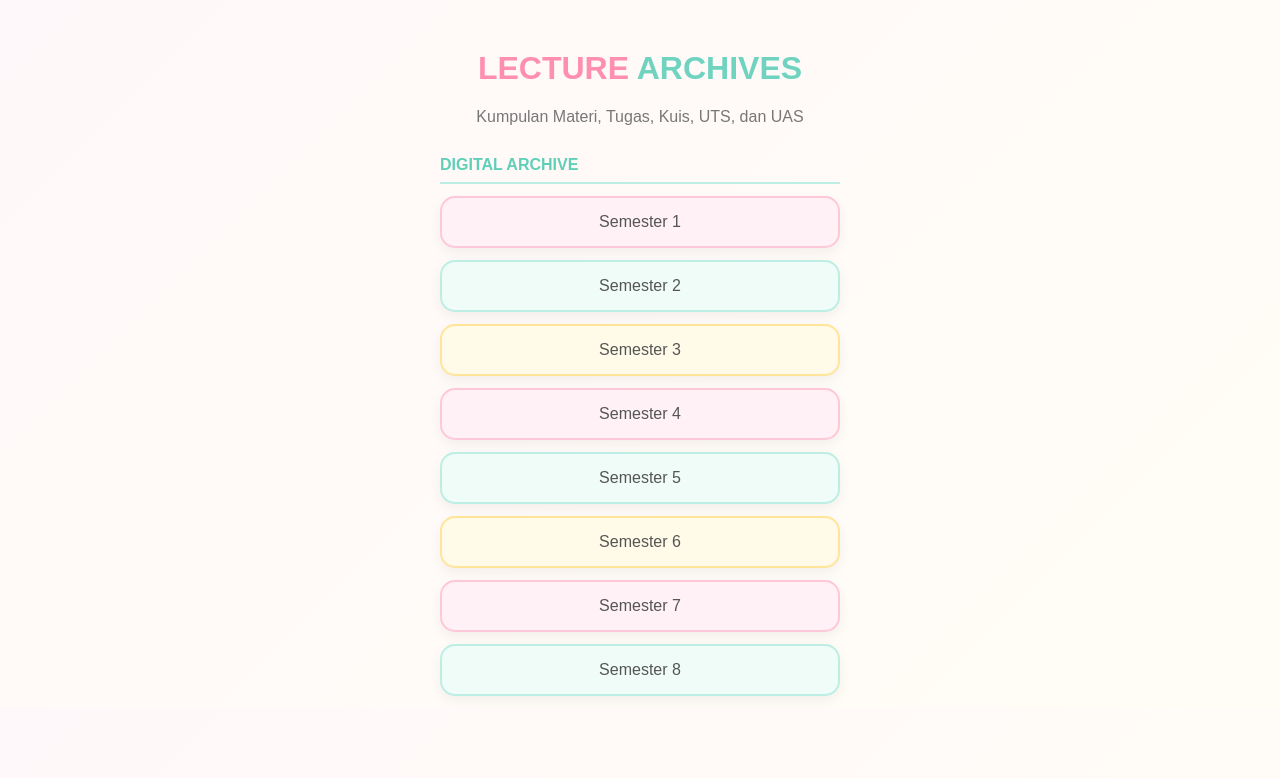
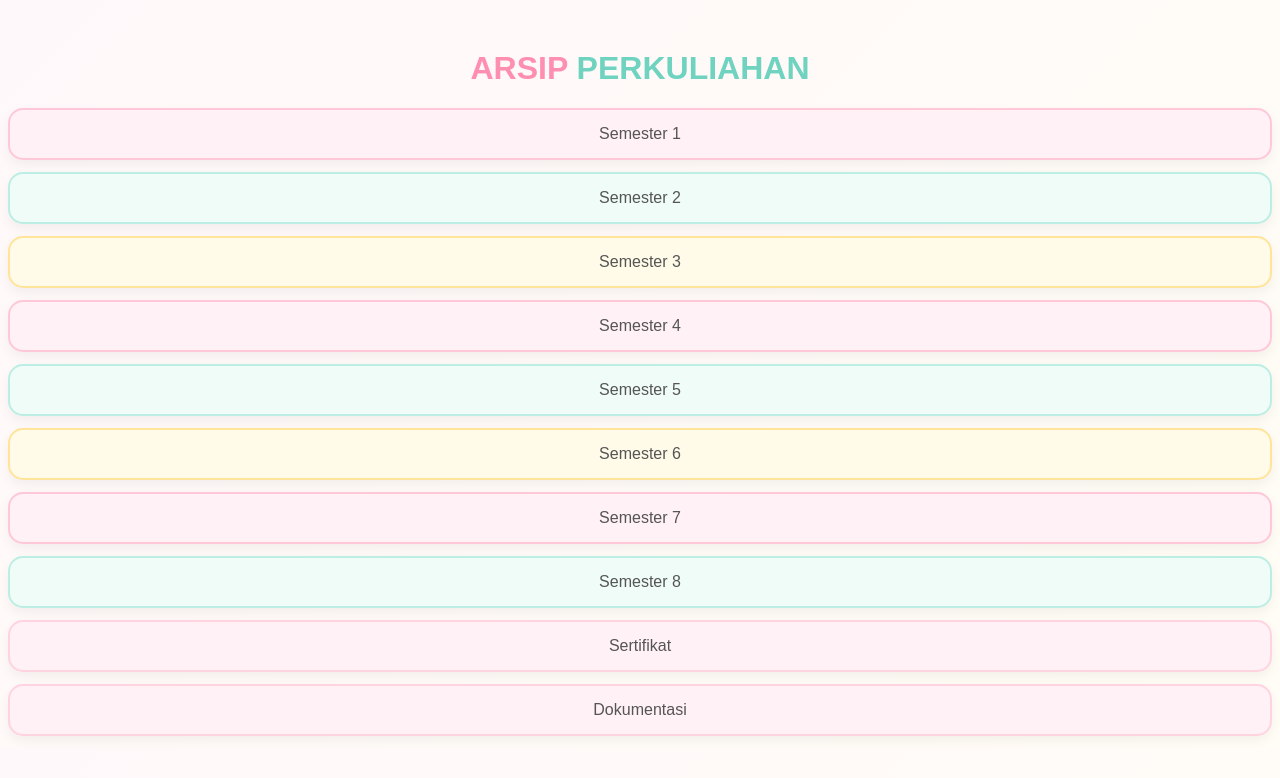
Before and after one commit to Luqyana79/Lecture-Archives-Naufal-Statistika-Unsoed, a plain HTML site: page index.html in a window 1280 px wide. Drawn offline with Linux system fonts and the light colour scheme.

Commit message:
Modify index.html with new content and links
Updated title and added new links for certificates and documentation.

```diff
--- a/index.html
+++ b/index.html
@@ -2,7 +2,7 @@
 <html lang="en">
 <head>
   <meta charset="UTF-8">
-  <title>Arsip Perkuliahan</title>
+  <title>Arsip Perkuliahan Naufal</title>
   <style>
     body {
       background: linear-gradient(135deg, #FFF8FA, #FFFDF5);
@@ -83,12 +83,7 @@
 </head>
 <body>
 
-  <h1>LECTURE <span class="highlight">ARCHIVES</span></h1>
-  <p>Kumpulan Materi, Tugas, Kuis, UTS, dan UAS</p>
-
-  <div class="container">
-
-    <div class="section-title">DIGITAL ARCHIVE</div>
+  <h1>ARSIP <span class="highlight">PERKULIAHAN</span></h1>
 
     <a class="card" href="https://drive.google.com/drive/folders/1nkO-HkK7DzjeOtqjJkfISKQmOjttzfps" target="_blank">
       Semester 1
@@ -122,6 +117,14 @@
       Semester 8
     </a>
 
+      <a class="card" href="https://drive.google.com/drive/folders/1FgNaIwFlLcTwX02eytRT6dRvpMSLHAcj" target="_blank">
+      Sertifikat
+    </a>
+
+    <a class="card" href="https://drive.google.com/drive/folders/1TZG3lVQ1iqv1UP1IV14JDxIqBVkDLqvD" target="_blank">
+      Dokumentasi
+    </a>
+
   </div>
 
 </body>
```
